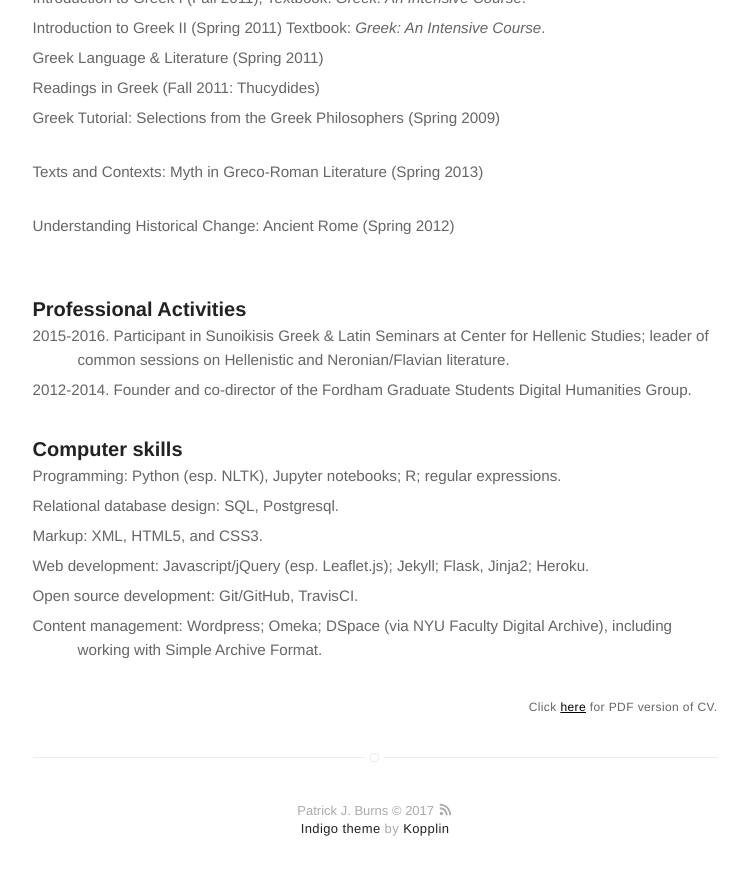
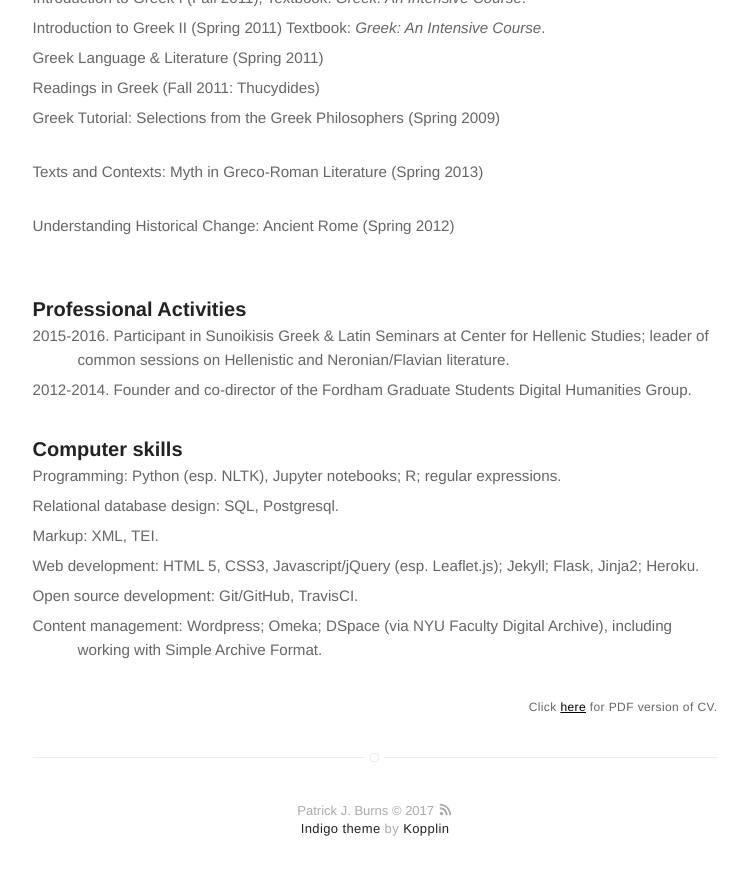
Before and after one commit to diyclassics/diyclassics.github.io, a Jekyll site: the page built from cv.md, in a window 1280 px wide and 900 px high, scrolled down 3808 px. Shown: the top 875 px of the window, without its empty margins (265-1011 px from the left). Built offline with Jekyll 4.4.1, drawn with Linux system fonts in a browser that asks for light colours.

Commit message:
Update CV

```diff
--- a/cv.md
+++ b/cv.md
@@ -198,8 +198,8 @@ May 2017
 
 - Programming: Python (esp. NLTK), Jupyter notebooks; R; regular expressions. <!---CODING: Add Ruby, PHP, shell scripting; SVN? --->
 - Relational database design: SQL, Postgresql. <!---Database: Add MySQL; RDF, triplestores, SPARQL --->
-- Markup: XML, HTML5, and CSS3. <!--- XSLT --->
-- Web development: Javascript/jQuery (esp. Leaflet.js); Jekyll; Flask, Jinja2; Heroku.
+- Markup: XML, TEI. <!--- XSLT --->
+- Web development: HTML 5, CSS3, Javascript/jQuery (esp. Leaflet.js); Jekyll; Flask, Jinja2; Heroku.
 - Open source development: Git/GitHub, TravisCI.
 - Content management: Wordpress; Omeka; DSpace (via NYU Faculty Digital Archive), including working with Simple Archive Format. <!---CMS: Add Drupal --->
 
```
